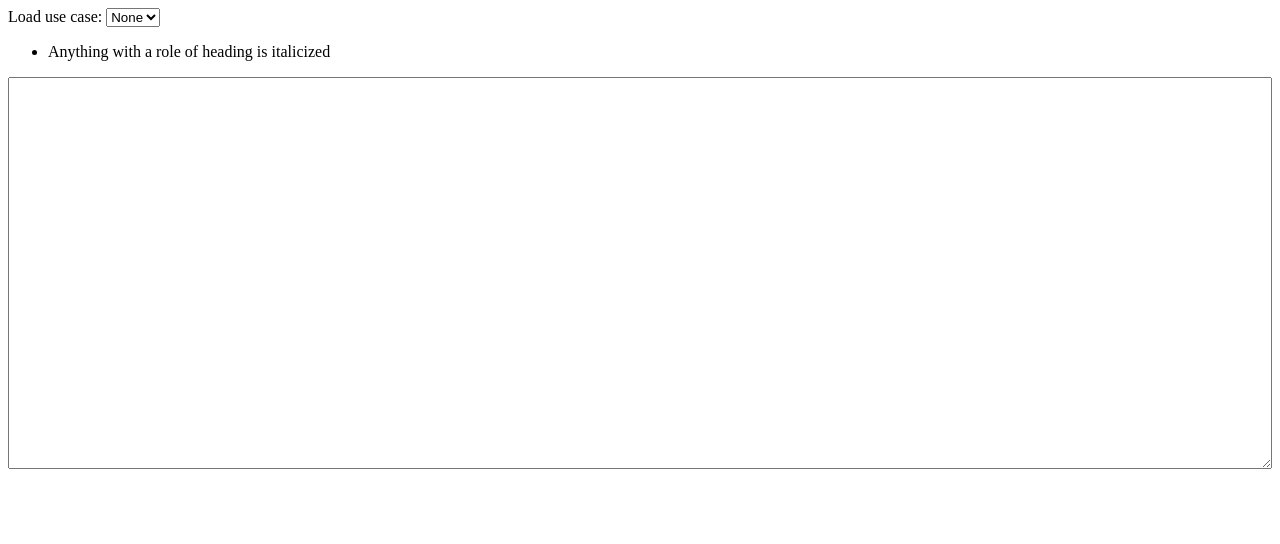
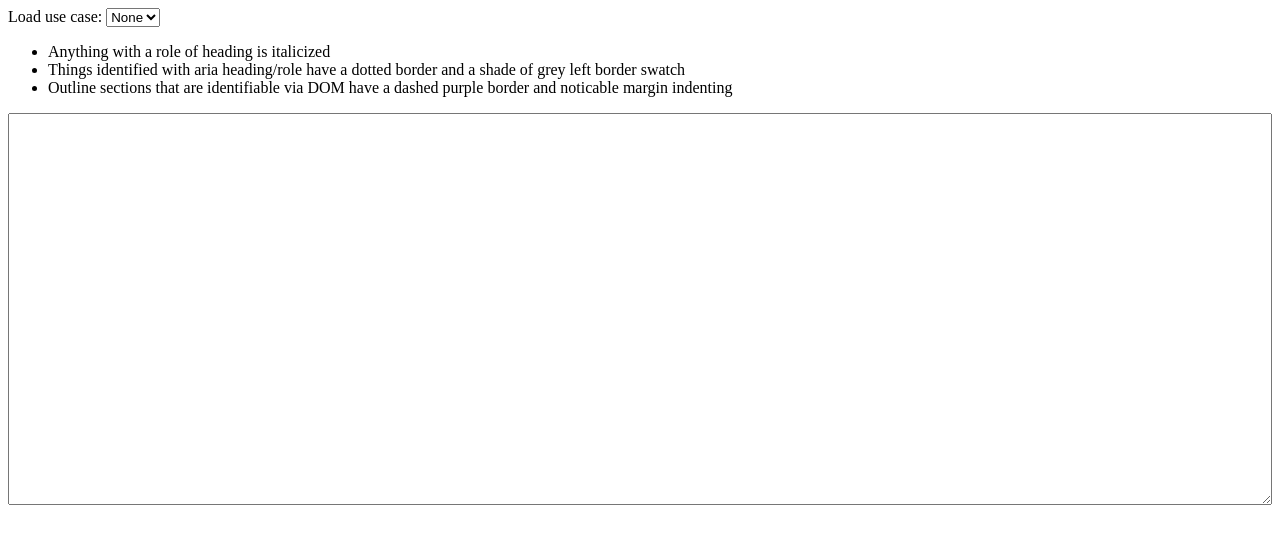
Before and after one commit to bkardell/outline, a plain HTML site: page test.html in a window 1280 px wide. Drawn offline with Linux system fonts and the light colour scheme.

Commit message:
edits test explainer

```diff
--- a/test.html
+++ b/test.html
@@ -50,6 +50,9 @@
 			<div id="target-slot">
 				<ul>
 					<li>Anything with a role of heading is italicized</li>
+					<li>Things identified with aria heading/role have a dotted border and a shade of grey left border swatch</li>
+					<li>Outline sections that are identifiable via DOM have a dashed purple border and noticable margin indenting</li>
+
 				</ul>
 			</div>
 			<textarea id="target-source" style="width: 100%; height: 50%">
```
